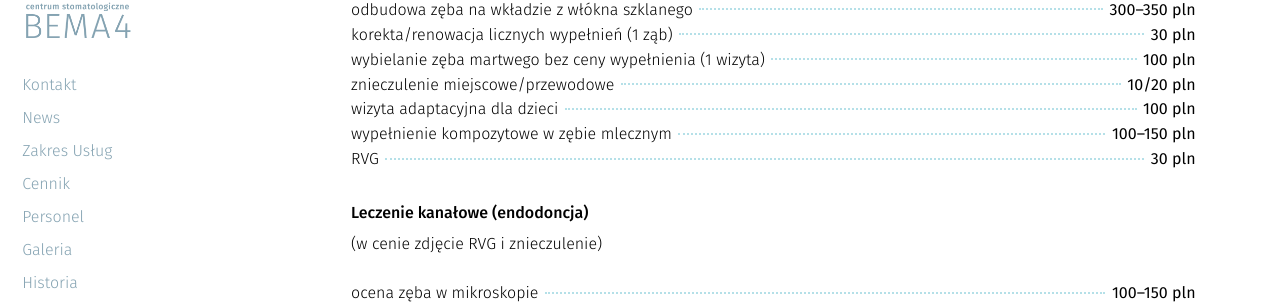
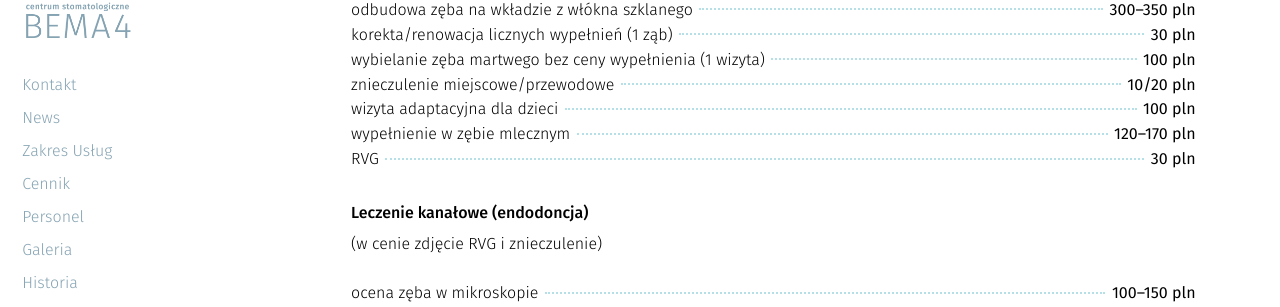
Before and after one commit to CSB4/bema4, a Jekyll site: the page built from index.html, in a window 1280 px wide and 900 px high, scrolled down 2442 px. Shown: the part 136-443 px from the top of the window. Built offline with Jekyll 4.4.1, drawn with Linux system fonts in a browser that asks for light colours; nearby versions of some CDN libraries.

Commit message:
aktualizacja cennika (#63)

```diff
--- a/_slides/0000-03-03-cennik.markdown
+++ b/_slides/0000-03-03-cennik.markdown
@@ -24,7 +24,7 @@ published: true
 * <span>wybielanie zęba martwego bez ceny wypełnienia (1 wizyta)</span> <span>100 pln</span>
 * <span>znieczulenie miejscowe/przewodowe</span> <span>10/20 pln</span>
 * <span>wizyta adaptacyjna dla dzieci</span> <span>100 pln</span>
-* <span>wypełnienie kompozytowe w zębie mlecznym</span> <span>100&ndash;150 pln</span>
+* <span>wypełnienie w zębie mlecznym</span> <span>120&ndash;170 pln</span>
 * <span>RVG</span> <span>30 pln</span>
 
 <h2 id="endodoncja">Leczenie kanałowe (endodoncja)</h2>
```
Also changed, not shown: other parts of _slides/0000-03-03-cennik.markdown (+1 -1 lines).
